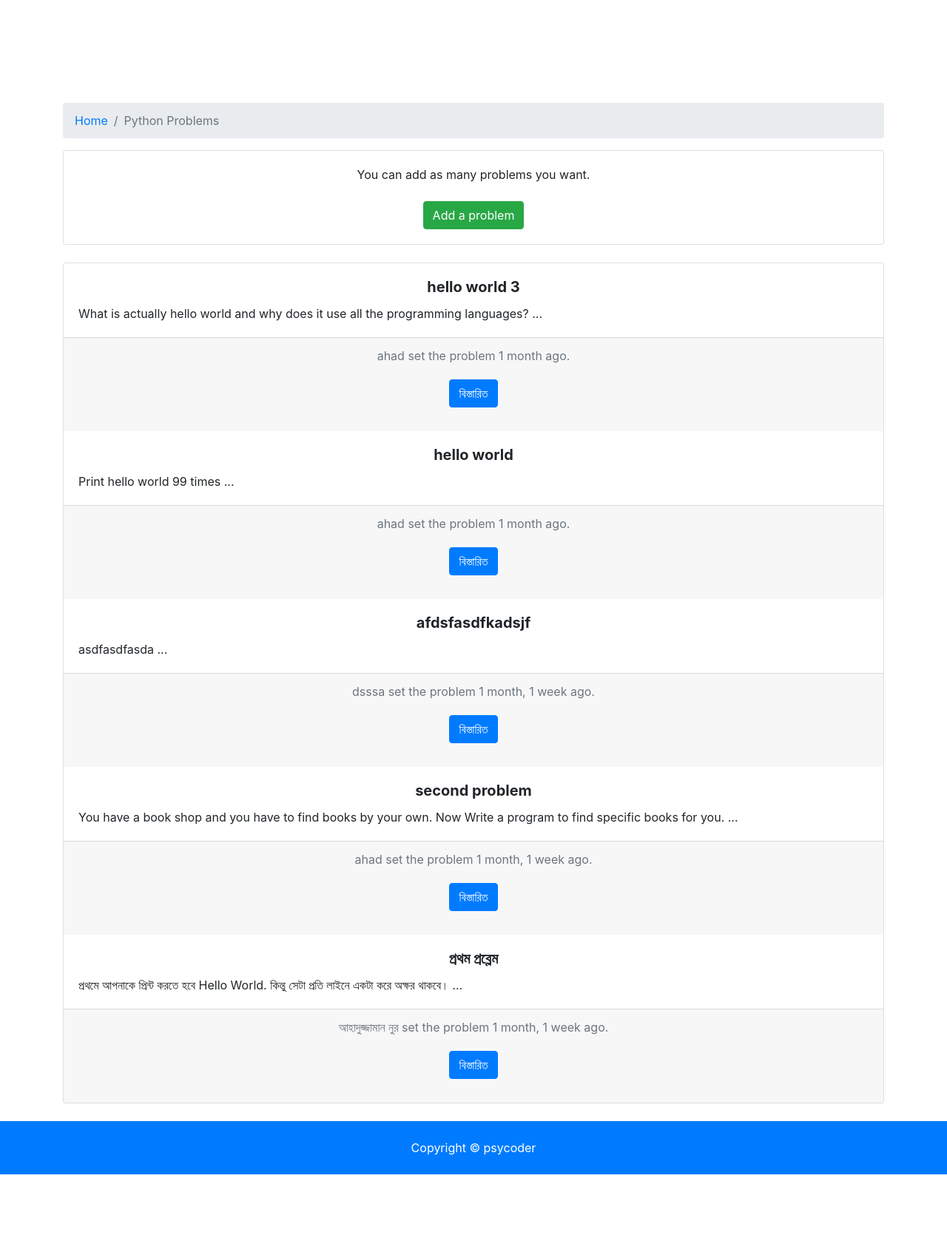
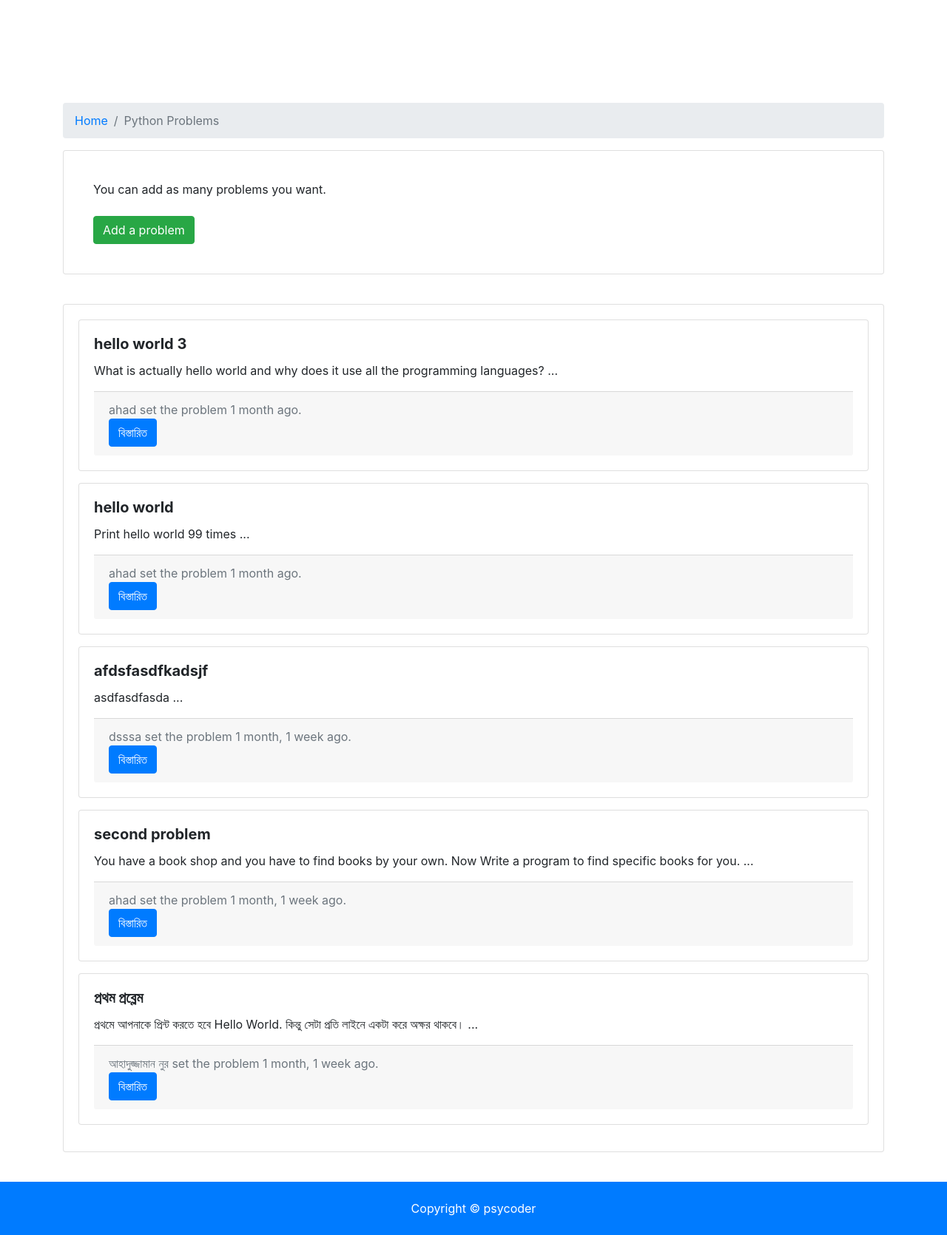
Before and after one commit to ahadnur/nursweb, a Django app: page /problems/ in a window 1280 px wide. Shown: the part 160-1830 px from the top of the page at 74% size. Before the commit the page ends 1748 px from the top, so only its background shows below. Run offline with Django 3.2, Linux system fonts and the light colour scheme; data comes from the database, SQL or seed files in the repository; some libraries are stand-ins or nearby versions.

Commit message:
card body updated

```diff
--- a/templates/problem/add_problem.html
+++ b/templates/problem/add_problem.html
@@ -36,7 +36,7 @@
 <!-- Listings -->
 <div class="container">
 
-    <div class="offset3 col-md-6">
+    <div class="offset3 col-md-13">
         <form action="" method="POST">
             <div class="form-group">
                 {% csrf_token %}
--- a/templates/problem/problems.html
+++ b/templates/problem/problems.html
@@ -34,28 +34,29 @@
 <div class="container">
     <div class="row">
         <div class="col-lg-12 col-md-12 mx-auto">
-            <div class="card text-center">
+            <div class="card card-body mb-3">
                 <div class="card-body">
                     <span>You can add as many problems you want.</span><br><br>
                     <a class="btn btn-success" href="{% url 'add_problem' %}">Add a problem</a>
                 </div>
             </div>
             <br>
-            <div class="card text-center">
+            <div class="card card-body mb-3">
                 {% if problems %}
                 {% for problem in problems %}
-                <div class="card-body">
+                <div class="card card-body mb-3">
                     <h5 class="card-title"><b>{{ problem.title }}</b></h5>
                     <div align="justify">
                         <p class="card-text">{{ problem.body_preview | safe }} ...</p>
+                        <div class="card-footer text-muted">
+                            {{ problem.problem_setter }} set the problem {{ problem.time | timesince}} ago.
+                            <div>
+                                <a href="{% url 'problem' problem.slug %}" class="btn btn-primary">বিস্তারিত</a>
+                            </div>
+                        </div>
                     </div>
                 </div>
-                <div class="card-footer text-muted">
-                    {{ problem.problem_setter }} set the problem {{ problem.time | timesince}} ago.
-                    <div class="card-body">
-                        <a href="{% url 'problem' problem.slug %}" class="btn btn-primary">বিস্তারিত</a>
-                    </div>
-                </div>
+
                 {% endfor %}
                 {% else %}
                 <div class="card-body">
```
Also changed, not shown: templates/pages/index.html (+11 -10 lines), templates/posts/posts.html (+9 -8 lines), templates/program/programs.html (+9 -8 lines), templates/python/python_posts.html (+9 -8 lines).
